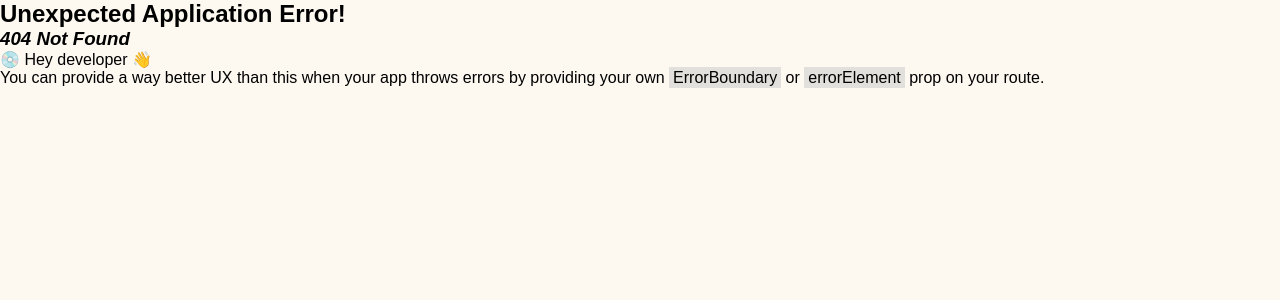
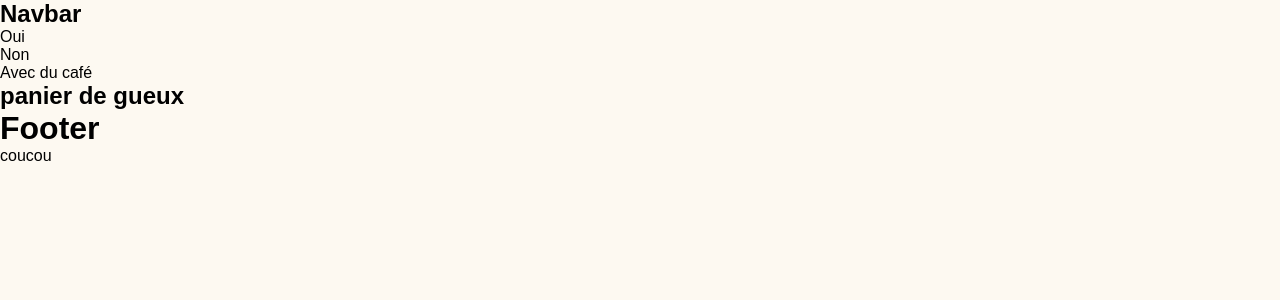
Before and after one commit to ChrisColesnicov/adopte-un-gueux, a React (Vite) app in the folder client/: page /cart in a window 1280 px wide. Before the commit this address had no page. Shown: the top 300 px of the page. Built offline with nearby package versions, Linux system fonts and the light colour scheme.

Commit message:
created cart page

```diff
--- a/client/src/main.jsx
+++ b/client/src/main.jsx
@@ -5,6 +5,7 @@ import { createBrowserRouter, RouterProvider } from "react-router-dom";
 
 import App from "./App";
 import Accueil from "./pages/Accueil";
+import Cart from "./pages/Cart";
 
 const router = createBrowserRouter([
   {
@@ -13,6 +14,10 @@ const router = createBrowserRouter([
       {
         path: "/",
         element: <Accueil />,
+      },
+      {
+        path: "/cart",
+        element: <Cart />,
       },
     ]
     }
--- /dev/null
+++ b/client/src/pages/Cart.jsx
@@ -0,0 +1,3 @@
+export default function Cart () {
+    return <h2>panier de gueux</h2>
+}
```
